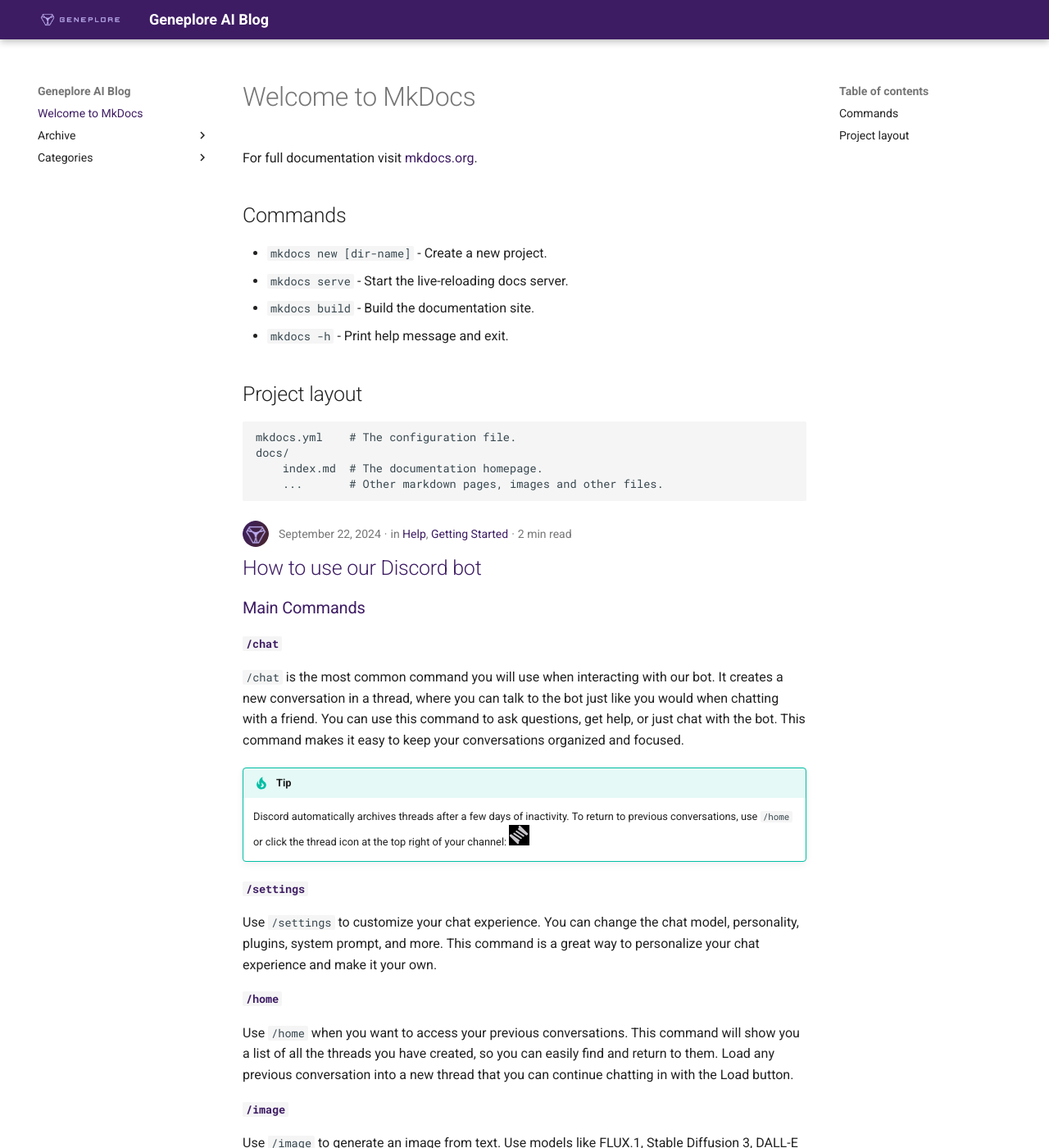
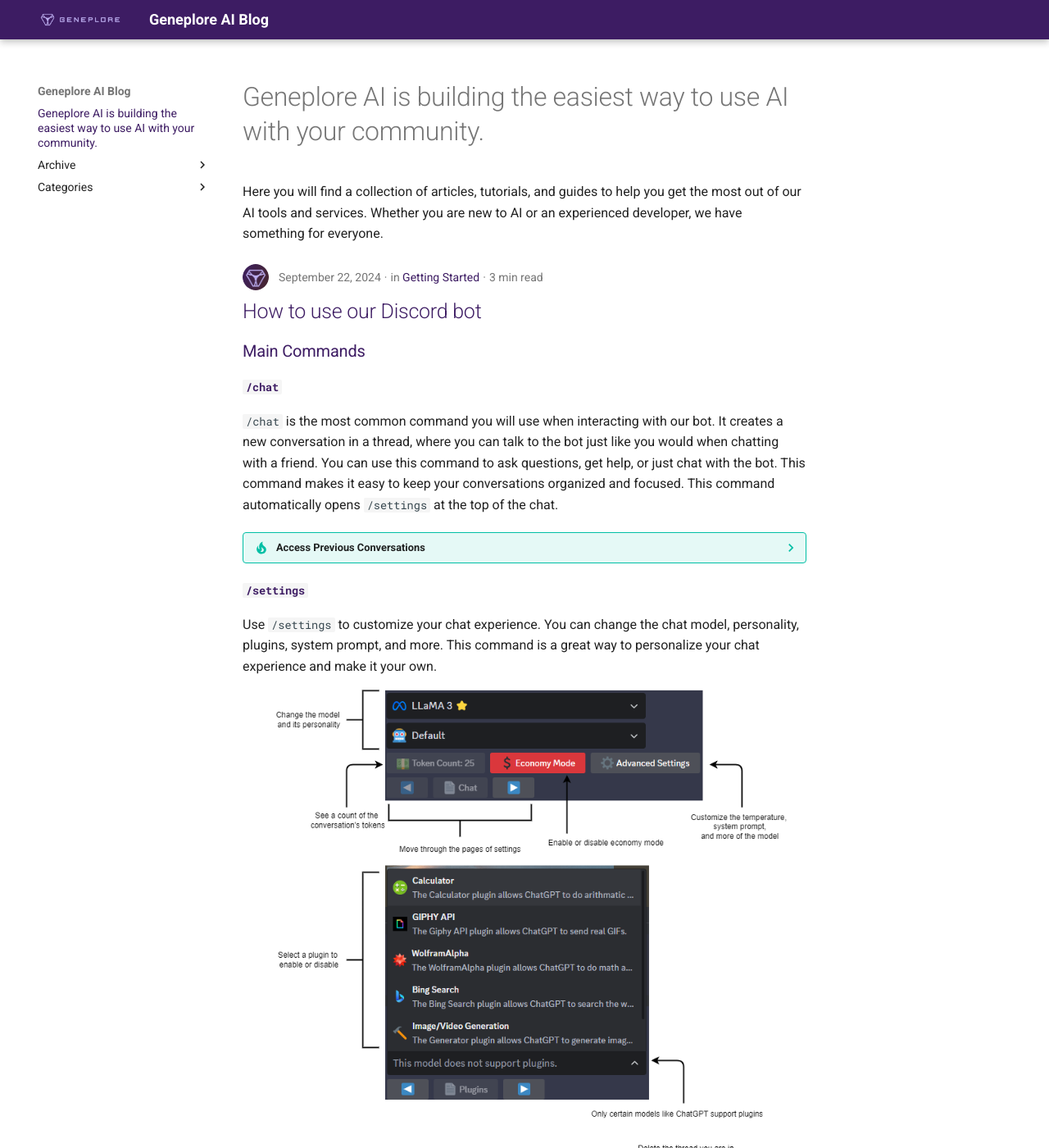
Before and after one commit to GeneploreAI/geneplore-blog, an MkDocs documentation site: the page built from docs/index.md, in a window 1280 px wide and 1400 px high. Shown: the whole window at 82% size. Built offline with MkDocs 1.6.1 and Material for MkDocs 9.7.7, drawn with Linux system fonts in a browser that asks for light colours; some of the changed text lies outside the part shown.

Commit message:
add diagrams for commands, edit index.md

```diff
--- a/docs/index.md
+++ b/docs/index.md
@@ -1,17 +1,3 @@
-# Welcome to MkDocs
+# Geneplore AI is building the easiest way to use AI with your community.
 
-For full documentation visit [mkdocs.org](https://www.mkdocs.org).
-
-## Commands
-
-* `mkdocs new [dir-name]` - Create a new project.
-* `mkdocs serve` - Start the live-reloading docs server.
-* `mkdocs build` - Build the documentation site.
-* `mkdocs -h` - Print help message and exit.
-
-## Project layout
-
-    mkdocs.yml    # The configuration file.
-    docs/
-        index.md  # The documentation homepage.
-        ...       # Other markdown pages, images and other files.
+Here you will find a collection of articles, tutorials, and guides to help you get the most out of our AI tools and services. Whether you are new to AI or an experienced developer, we have something for everyone.
--- a/docs/posts/how-to.md
+++ b/docs/posts/how-to.md
@@ -1,7 +1,6 @@
 ---
 date: 2024-09-22
 categories:
-  - Help
   - Getting Started
 authors:
     - geneplore
@@ -12,19 +11,44 @@
 ## Main Commands
 
 ### `/chat`
-`/chat` is the most common command you will use when interacting with our bot. It creates a new conversation in a thread, where you can talk to the bot just like you would when chatting with a friend. You can use this command to ask questions, get help, or just chat with the bot. This command makes it easy to keep your conversations organized and focused.
+`/chat` is the most common command you will use when interacting with our bot. It creates a new conversation in a thread, where you can talk to the bot just like you would when chatting with a friend. You can use this command to ask questions, get help, or just chat with the bot. This command makes it easy to keep your conversations organized and focused. This command automatically opens `/settings` at the top of the chat.
 
-!!! tip
+??? tip "Access Previous Conversations"
     Discord automatically archives threads after a few days of inactivity. To return to previous conversations, use `/home` or click the thread icon at the top right of your channel: ![Thread Icon](/img/thread.png)
 
 ### `/settings`
 Use `/settings` to customize your chat experience. You can change the chat model, personality, plugins, system prompt, and more. This command is a great way to personalize your chat experience and make it your own.
 
+![/settings diagram](/img/settings.drawio.png)
+
 ### `/home`
 Use `/home` when you want to access your previous conversations. This command will show you a list of all the threads you have created, so you can easily find and return to them. Load any previous conversation into a new thread that you can continue chatting in with the Load button.
+
+!!! tip
+    Conversations loaded into a new thread with the Load button will share the same settings and knowledge as the original conversation. This makes it easy to continue a conversation in a different channel or server.
+
+
+![/home diagram](/img/home.drawio.png)
 
 ### `/image`
 Use `/image` to generate an image from text. Use models like FLUX.1, Stable Diffusion 3, DALL-E 3, and more.
 
+??? note "Premium Models"
+    Models with the ⭐ are premium-only models which require a subscription to use.
+
+![/image diagram](/img/image.drawio.png)
+
 ### `/serversettings`
-Use `/serversettings` to customize the bot's behavior in your server. You can enable automatic AI Moderation, enable automatic refill of credits, set models and personalities as the default, and more. This command is only available to server administrators.
+Use `/serversettings` to customize the bot's behavior in your server. You can enable automatic AI Moderation, enable automatic refill of credits, set models and personalities as the default, and more.
+
+!!! warning "Only members with the `Manage Server` permission can use this command."
+
+![/serversettings diagram](/img/serversettings.drawio.png)
+
+## Additional Commands
+#### `/activate`
+#### `/balance`
+#### `/premium`
+#### `/video`
+#### `/music`
+#### `/summarize`
```
Also changed, not shown: docs/img/home.drawio.png (added), docs/img/image.drawio.png (added), docs/img/serversettings.drawio.png (added), docs/img/settings.drawio.png (added).
